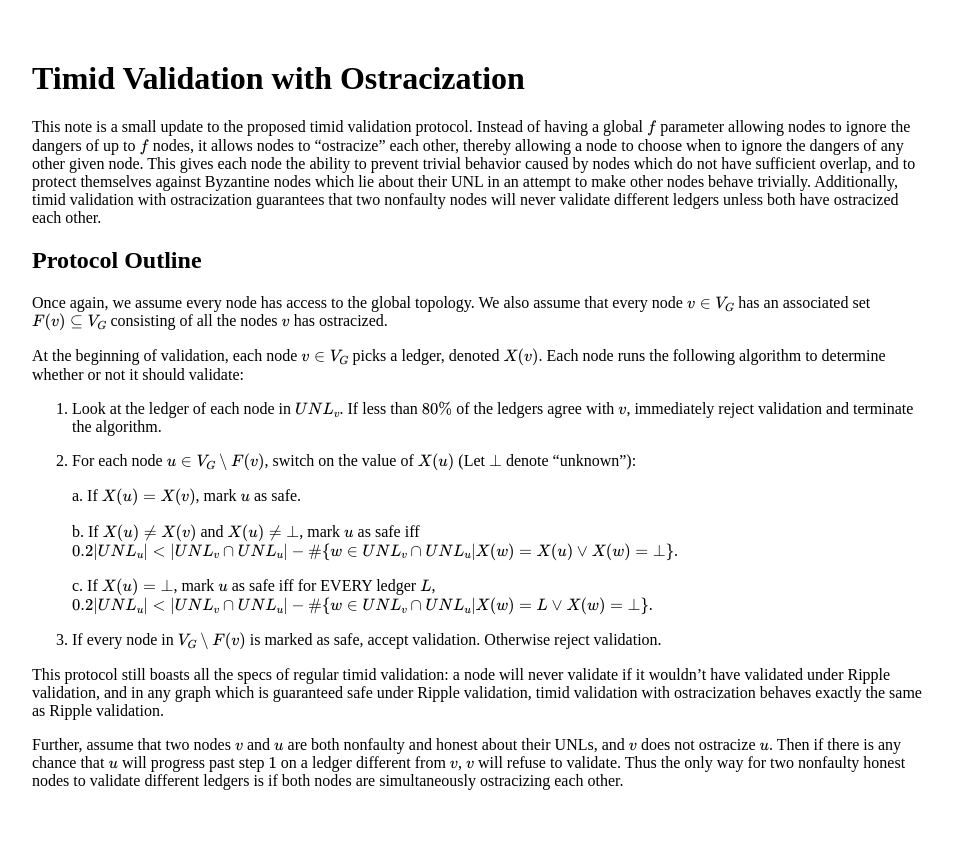
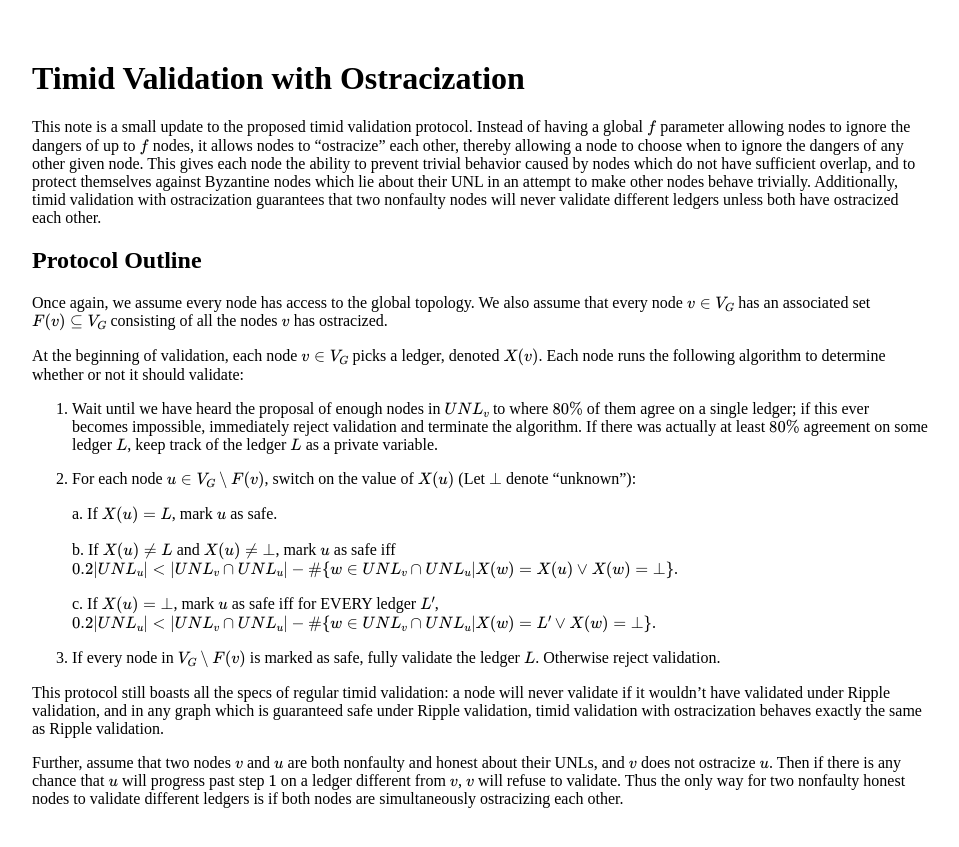
Before and after one commit to ChronusZ/chronusz.github.io, a Jekyll site: the page built from _posts/2017-06-27-timid-validation-with-ostracization.md, in a window 1280 px wide. Shown: the top 847 px of the page, without its empty margins (160-1119 px from the left). Built offline with Jekyll 4.4.1, drawn with Linux system fonts in a browser that asks for light colours; formulas are drawn with MathJax 3.

Commit message:
Update 2017-06-27-timid-validation-with-ostracization.md

```diff
--- a/_posts/2017-06-27-timid-validation-with-ostracization.md
+++ b/_posts/2017-06-27-timid-validation-with-ostracization.md
@@ -15,15 +15,15 @@ Once again, we assume every node has access to the global topology. We also assu
 
 At the beginning of validation, each node $$v\in V_G$$ picks a ledger, denoted $$X(v)$$. Each node runs the following algorithm to determine whether or not it should validate:
 
-1. Look at the ledger of each node in $$UNL_v$$. If less than $$80\%$$ of the ledgers agree with $$v$$, immediately reject validation and terminate the algorithm.
+1. Wait until we have heard the proposal of enough nodes in $$UNL_v$$ to where $$80\%$$ of them agree on a single ledger; if this ever becomes impossible, immediately reject validation and terminate the algorithm. If there was actually at least $$80\%$$ agreement on some ledger $$L$$, keep track of the ledger $$L$$ as a private variable.
 2. For each node $$u\in V_G\setminus F(v)$$, switch on the value of $$X(u)$$ (Let $$\bot$$ denote "unknown"):
 
-    a. If $$X(u)=X(v)$$, mark $$u$$ as safe.
+    a. If $$X(u)=L$$, mark $$u$$ as safe.
 
-    b. If $$X(u)\neq X(v)$$ and $$X(u)\neq\bot$$, mark $$u$$ as safe iff $$0.2\vert UNL_u \vert<\vert UNL_v\cap UNL_u\vert - \#\{w\in UNL_v\cap UNL_u\vert X(w)=X(u)\vee X(w)=\bot\}$$.
+    b. If $$X(u)\neq L$$ and $$X(u)\neq\bot$$, mark $$u$$ as safe iff $$0.2\vert UNL_u \vert<\vert UNL_v\cap UNL_u\vert - \#\{w\in UNL_v\cap UNL_u\vert X(w)=X(u)\vee X(w)=\bot\}$$.
 
-    c. If $$X(u)=\bot$$, mark $$u$$ as safe iff for EVERY ledger $$L$$, $$0.2\vert UNL_u \vert<\vert UNL_v\cap UNL_u\vert - \#\{w\in UNL_v\cap UNL_u\vert X(w)=L\vee X(w)=\bot\}$$.
-3. If every node in $$V_G\setminus F(v)$$ is marked as safe, accept validation. Otherwise reject validation.
+    c. If $$X(u)=\bot$$, mark $$u$$ as safe iff for EVERY ledger $$L'$$, $$0.2\vert UNL_u \vert<\vert UNL_v\cap UNL_u\vert - \#\{w\in UNL_v\cap UNL_u\vert X(w)=L'\vee X(w)=\bot\}$$.
+3. If every node in $$V_G\setminus F(v)$$ is marked as safe, fully validate the ledger $$L$$. Otherwise reject validation.
 
 This protocol still boasts all the specs of regular timid validation: a node will never validate if it wouldn't have validated under Ripple validation, and in any graph which is guaranteed safe under Ripple validation, timid validation with ostracization behaves exactly the same as Ripple validation.
 
```
